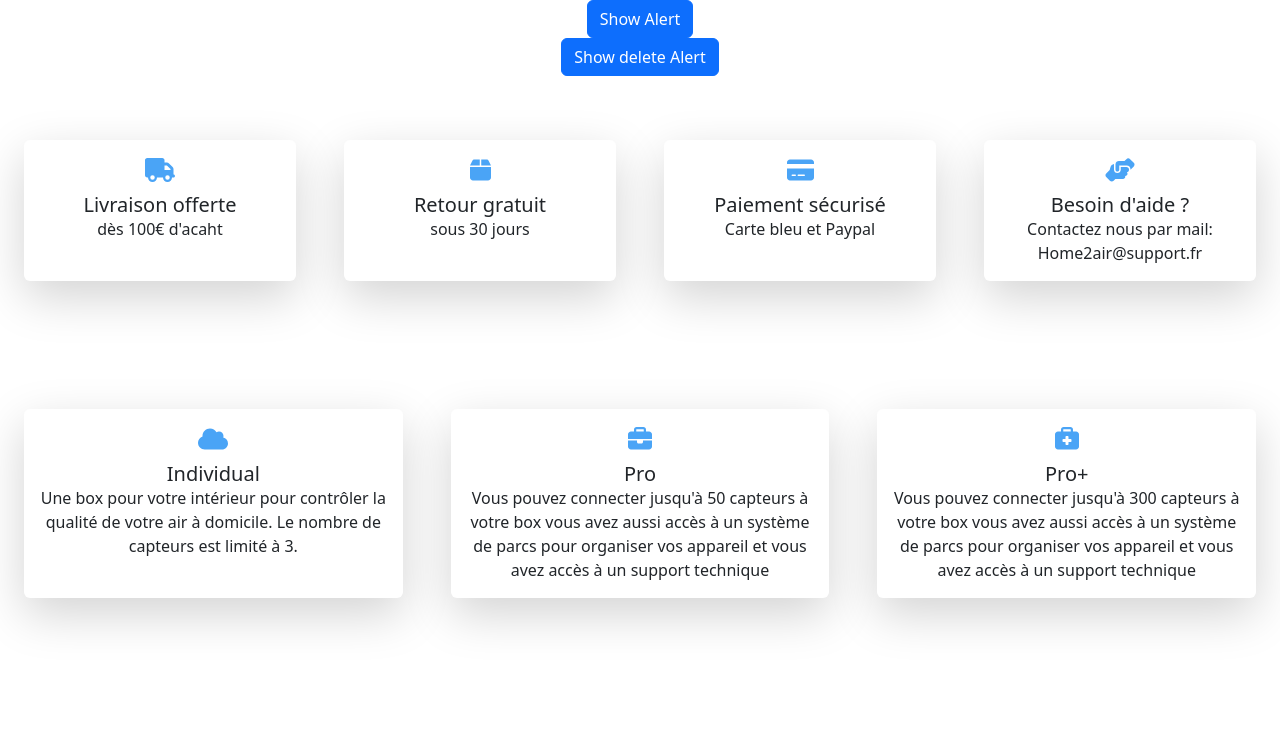
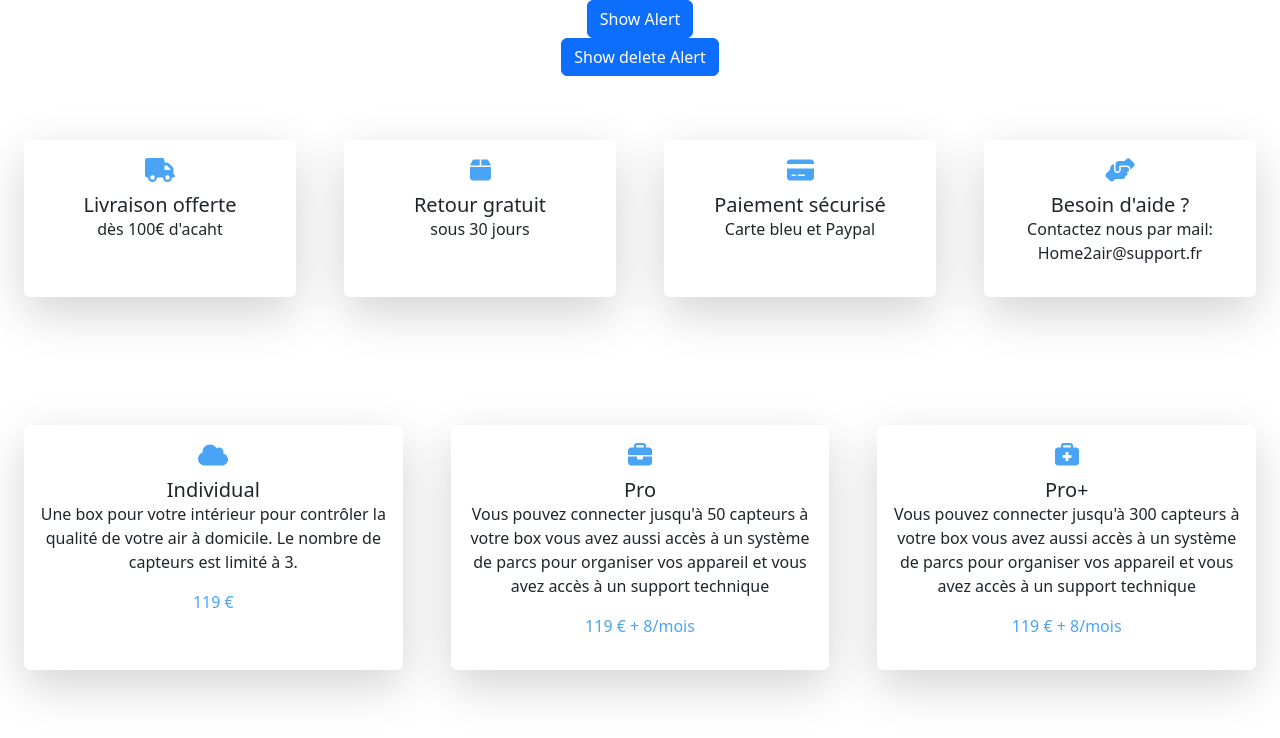
Before and after one commit to Arendlia/component, a React (Create React App) app: page / in a window 1280 px wide. Shown: the top 738 px of the page. Built offline with nearby package versions, Linux system fonts and the light colour scheme.

Commit message:
add price

```diff
--- a/src/componants/case/case.js
+++ b/src/componants/case/case.js
@@ -13,6 +13,9 @@ function Case(props) {
                   <h4 className = "primary-color"> <FontAwesomeIcon icon={data.icon}/></h4>
                   <h5 className="card-title">{data.title}</h5>
                   <p className="card-text">{data.text}</p>
+                  <div className="card-footer">
+                  <p className = "primary-color">{data.price}</p>
+                  </div>
                 </div>);
 }
 export default Case;
--- a/src/componants/case/case.scss
+++ b/src/componants/case/case.scss
@@ -17,5 +17,7 @@
 
 .card-body{
     line-height: 10vh;
-    p{line-height: 1.5;}
+    p{
+        line-height: 1.5;
+    }
 }
```
Also changed, not shown: src/componants/buttons/button.js (added).
